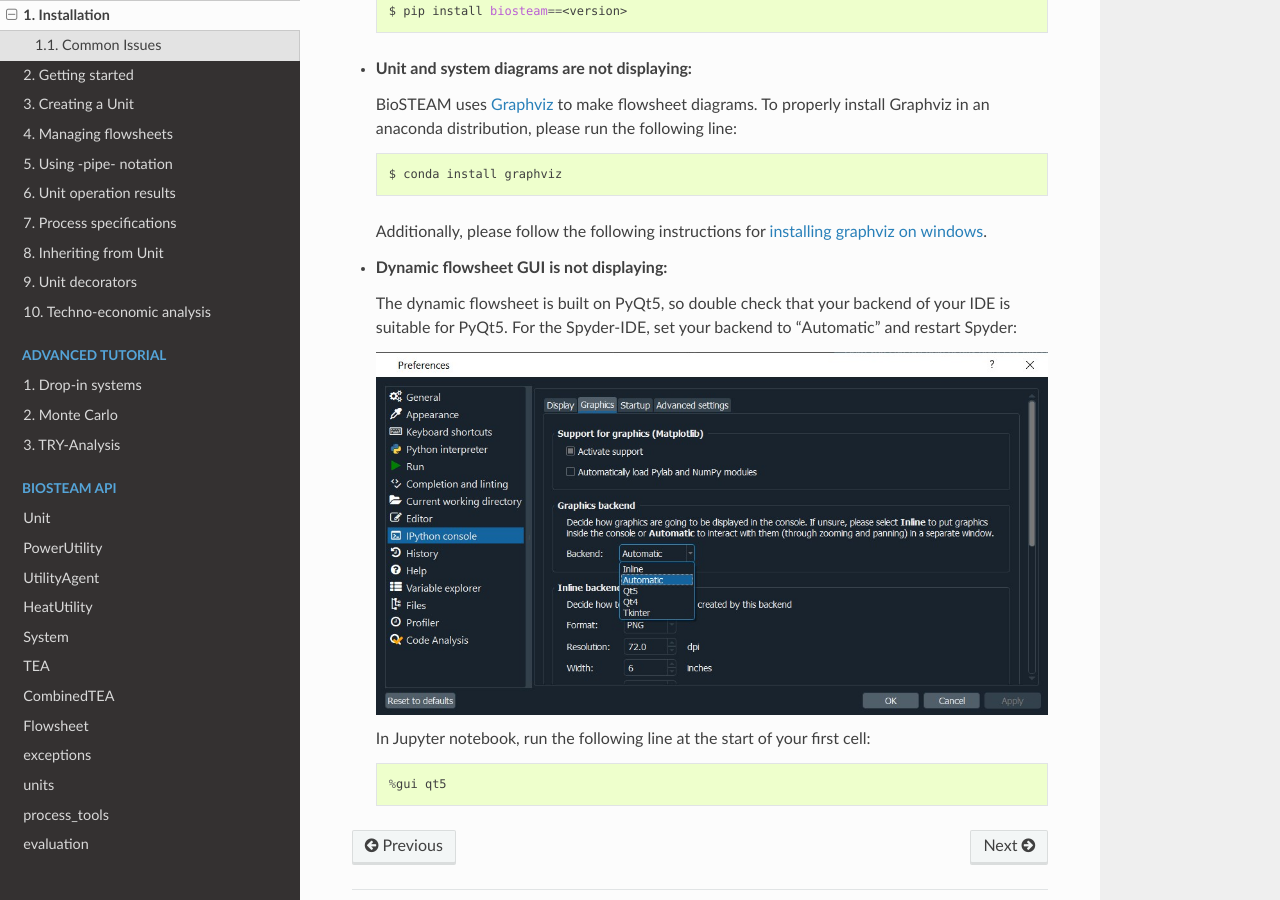
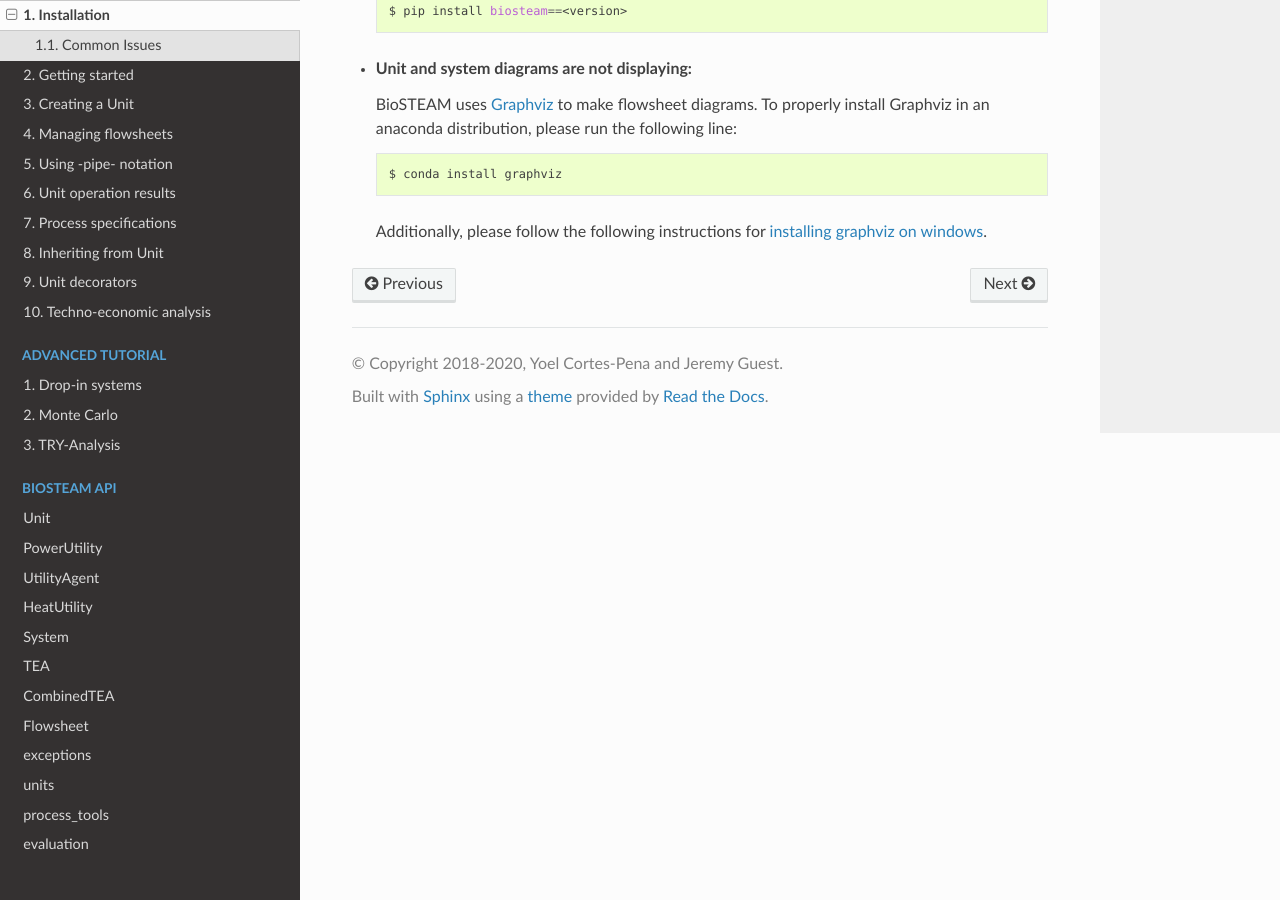
Before and after one commit to BioSTEAMDevelopmentGroup/biosteam, a Sphinx documentation site: the page built from docs/Installation.txt, in a window 1280 px wide and 900 px high, scrolled down 678 px. Built offline with Sphinx 7.4.7 and the Read the Docs theme 2.0.0, drawn with Linux system fonts in a browser that asks for light colours; formulas are drawn with MathJax 3; pages that are not in the unit, such as notebooks, are missing from menus.

Commit message:
remove installation info on deprecated widget

```diff
--- a/docs/Installation.txt
+++ b/docs/Installation.txt
@@ -41,15 +41,3 @@ Common Issues
      $ conda install graphviz
 
   Additionally, please follow the following instructions for `installing graphviz on windows <https://forum.graphviz.org/t/new-simplified-installation-procedure-on-windows/224#format-svg-not-recognized-use-one-of>`__.
-
-* **Dynamic flowsheet GUI is not displaying:**
-
-  The dynamic flowsheet is built on PyQt5, so double check that your backend of your IDE is suitable for PyQt5. For the Spyder-IDE, set your backend to "Automatic" and restart Spyder:
-
-  .. figure:: ./images/Spyder-IDE_Automatic_Backend.jpg
-
-  In Jupyter notebook, run the following line at the start of your first cell:
-
-  .. code-block:: python
-
-     %gui qt5
```
Also changed, not shown: docs/images/Spyder-IDE_Automatic_Backend.jpg (deleted), docs/tutorial/Drop_in_systems.ipynb.
